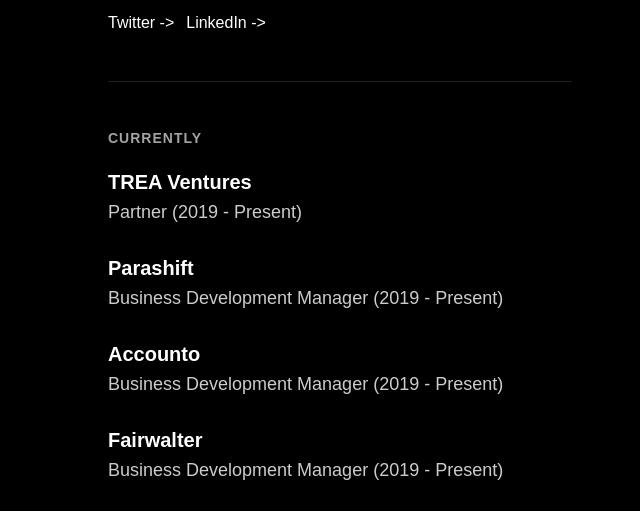
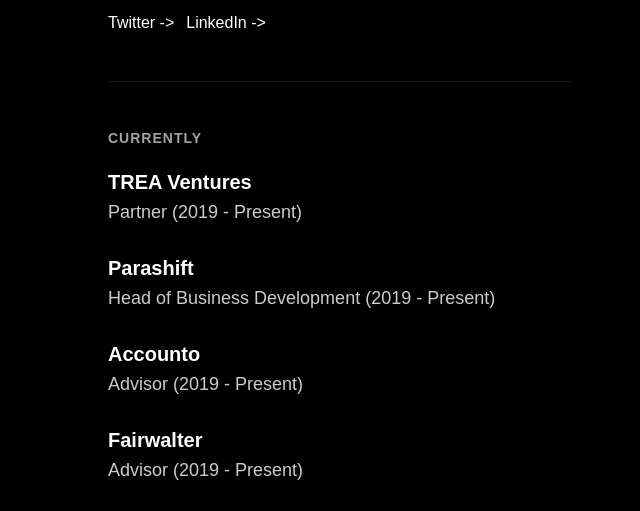
Before and after one commit to rufenmatt/rufenmatt.github.io, a plain HTML site: page index.html in a window 1280 px wide. Shown: the part 227-738 px from the top of the page, without its empty margins (300-940 px from the left). Drawn offline with Linux system fonts and the light colour scheme; a web font is replaced by a local one.

Commit message:
title updates

```diff
--- a/index.html
+++ b/index.html
@@ -48,15 +48,15 @@
         </li>
         <li>
             <h3><a href="https://parashift.io/" target="_blank">Parashift</a></h3>
-            <p>Business Development Manager (2019 - Present)</p>
+            <p>Head of Business Development (2019 - Present)</p>
         </li>
         <li>
             <h3><a href="https://www.accounto.io/" target="_blank">Accounto</a></h3>
-            <p>Business Development Manager (2019 - Present)</p>
+            <p>Advisor (2019 - Present)</p>
         </li>
         <li>
             <h3><a href="https://fairwalter.ch/" target="_blank">Fairwalter</a></h3>
-            <p>Business Development Manager (2019 - Present)</p>
+            <p>Advisor (2019 - Present)</p>
         </li>
         <li>
             <h3><a href="https://www.unibe.ch/" target="_blank">University of Bern</a></h3>
```
